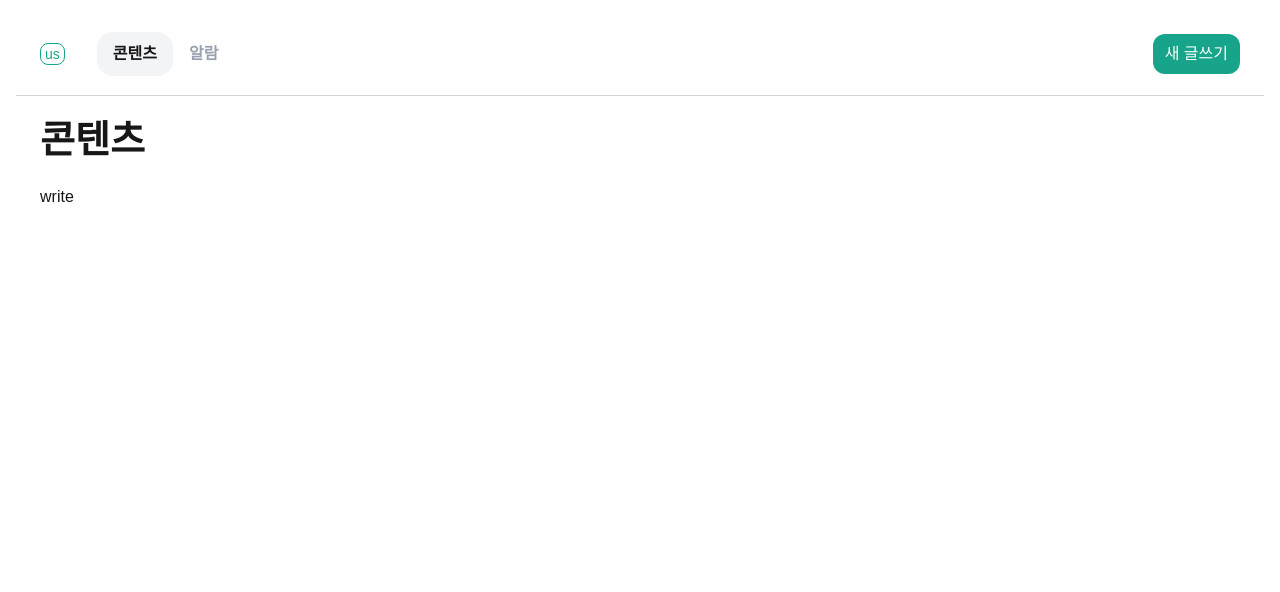
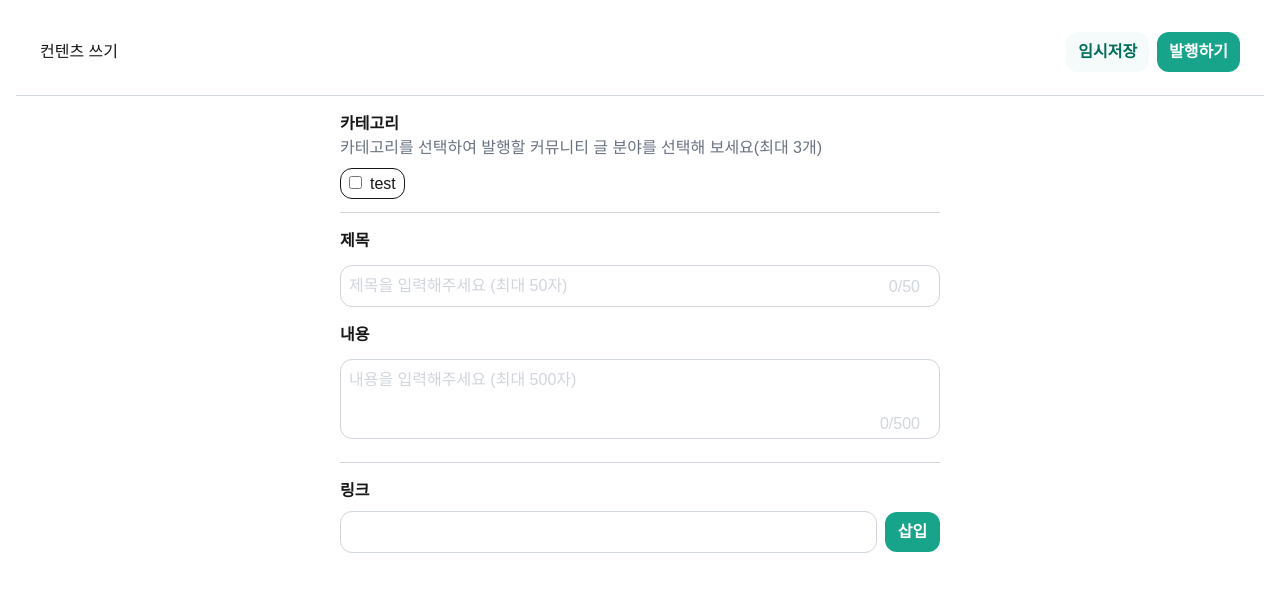
Before and after one commit to tot5s/us-fe-recurit, a Next.js app: page /notice/contents/write in a window 1280 px wide. Shown: the top 592 px of the page. Built offline with nearby package versions, Linux system fonts and the light colour scheme.

Commit message:
콘텐츠 쓰기 ui 진행

```diff
--- a/app/notice/contents/page.tsx
+++ b/app/notice/contents/page.tsx
@@ -45,6 +45,10 @@ export default function Contents() {
 
     return (
         <div>
+
+            <div className="text-[38px] font-bold ">
+                콘텐츠
+            </div>
             <div className="flex items-center justify-end gap-2">
                 <div>
                 <Select val={categoryVal} list={categorys} optOnChange={categoryOnChange} placehorderStr="카테고리"/>
--- a/app/notice/contents/write/page.tsx
+++ b/app/notice/contents/write/page.tsx
@@ -1,7 +1,59 @@
+"use client"
 
 
+import Texts from "@/components/ui/Texts"
+import TextBox from "@/components/ui/TextBox"
+import TextinputBtn from "@/components/ui/TextinputBtn"
+import { useState } from "react"
+import Checkbox from "@/components/ui/Checkbox"
+
 export default function Write() {
+
+    const [urlStr, setUrlStr] = useState('')
+
+
     return (
-        <div>write</div>
+        <div className="space-y-4 w-150 mx-auto">
+            <div>
+                <Checkbox
+                    title={"카테고리"}
+                    discription={
+                        "카테고리를 선택하여 발행할 커뮤니티 글 분야를 선택해 보세요(최대 3개)"
+                    }
+                    list={[
+                        {id: 1, title: '선택'}
+                    ]}
+                />
+            </div>
+            <div className="border-b border-gray-300"></div>
+            <div className="space-y-4">
+                <div>
+                    <Texts title={"제목"} type={"text"} placeholder={"제목을 입력해주세요 (최대 50자)"} limit={50}/>
+                </div>
+                <div>
+                    <TextBox
+                        title={"내용"}
+                        placeholder={"내용을 입력해주세요 (최대 500자)"}
+                        limit={500}
+                        onTextBoxHandler={() => {
+
+                        }}
+                    />
+                </div>
+            </div>
+            <div className="border-b border-gray-300"></div>
+            <div>
+                <TextinputBtn
+                    title={'링크'}
+                    urlStr={urlStr}
+                    onClick={(url:string) => {
+                        setUrlStr(url)
+                    }}
+                    removeClick={(url: string) => {
+                        setUrlStr('')
+                    }}
+                />
+            </div>
+        </div>
     )
 }
--- a/app/notice/layout.tsx
+++ b/app/notice/layout.tsx
@@ -14,11 +14,6 @@ export default function NoticeLayout({children} : {children : React.ReactNode})
         <div className="p-4 space-y-4">
             <Header/>
             <div className="mx-auto max-w-300 space-y-4">
-                <div className="text-[38px] font-bold ">
-                {
-                    pathName?.includes('/contents') ? "콘텐츠" : "알람"
-                }
-                </div>
                 {children}
             </div>
             <Modal/>
--- a/app/notice/setalerts/page.tsx
+++ b/app/notice/setalerts/page.tsx
@@ -27,6 +27,9 @@ export default function SetAlerts() {
 
     return (
         <div className="">
+            <div className="text-[38px] font-bold ">
+                알람
+            </div>
             <div className="py-4">
                  <table className="w-full">
                     <thead className="text-gray-500 border-b border-gray-300 text-center">
--- a/components/common/Header.tsx
+++ b/components/common/Header.tsx
@@ -7,8 +7,12 @@ export default function Header () {
 
     const pathName = usePathname()
 
-    const addNote = () => {
-        console.log('add note')
+    const addNote = (str: string) => {
+        if(str == 'contents') {
+            location.href = '/notice/contents/write'
+        } else if (str == 'alerts') {
+            location.href = '/notice/setalerts/addalert'
+        }
     }
 
 
@@ -22,7 +26,9 @@ export default function Header () {
 
     return (
         <div className="h-20 border-b border-gray-300">
-            <div className="flex items-center justify-between py-4  max-w-300 mx-auto">
+            {
+                !pathName.includes('write') ? (
+                    <div className="flex items-center justify-between py-4  max-w-300 mx-auto">
                  <div className="flex items-center gap-4 space-x-4">
                     <div className="px-1 border rounded-lg text-sm text-[#17A48A]">us</div>
                     <div>
@@ -43,9 +49,33 @@ export default function Header () {
                     </div>
                 </div>
                 <div>
-                    <Button text={'새 글쓰기'} onClick={addNote}/>
+                    <Button text={'새 글쓰기'} onClick={() => {
+                        addNote('contents')
+                    }}/>
                 </div>
             </div>
+                ) : (
+                    <div>
+                        <div className="flex items-center justify-between py-4  max-w-300 mx-auto">
+                        <div className="flex items-center gap-4 space-x-4">
+                            <div>
+                                <button onClick={() => {
+
+                                }}>
+                                    컨텐츠 쓰기
+                                </button>
+                            </div>
+                        </div>
+                        <div className="flex items-center gap-2">
+                            <Button text={'임시저장'} onClick={() => {}} type={'light'}/>
+                            <Button text={'발행하기'} onClick={() => {
+
+                            }}/>
+                        </div>
+                    </div>
+                    </div>
+                )
+            }
         </div>
     )
 }
--- a/components/ui/Button.tsx
+++ b/components/ui/Button.tsx
@@ -1,15 +1,23 @@
 
 
 type ButtonProps = {
+    type?: string;
     text: string;
     onClick: () => void;
     disabled?: boolean;
 };
 
 
-export default function Button({text, onClick, disabled}: ButtonProps){
+export default function Button({type, text, onClick, disabled}: ButtonProps){
+
+    const defaltStyle = "bg-[#17A48A] text-white rounded-xl px-3 py-2 w-full font-semibold"
+
+    const lightStyle = "bg-[#F5FBFA] text-[#006E5A] rounded-xl px-3 py-2 w-full font-semibold"
+
     return (
-        <button onClick={onClick} disabled={disabled} className="bg-[#17A48A] text-white rounded-xl px-3 py-2 w-full">
+        <button onClick={onClick} disabled={disabled} className={
+            type == 'light' ? lightStyle : defaltStyle
+        }>
         {text}
         </button>
     )
--- /dev/null
+++ b/components/ui/Checkbox.tsx
@@ -0,0 +1,29 @@
+
+type CheckboxProps = {
+    title: string,
+    discription: string,
+    list: object[]
+}
+export default function Checkbox ({title, discription, list} : CheckboxProps) {
+
+    return (
+        <div className="space-y-3">
+            <div>
+                <div>
+                    <span className="font-bold">
+                        {title}
+                    </span>
+                </div>
+                <div className="text-gray-500">
+                    {discription}
+                </div>
+            </div>
+           <div>
+                <label htmlFor="tag-1" className="checked:text-green-400 border rounded-xl px-2 py-1.5 ">
+                    <input type="checkbox" className="checked:text-green-600 mr-2" name="tags" id={"tag-1"} />
+                    test
+                </label>
+           </div>
+        </div>
+    )
+}
--- a/components/ui/TextBox.tsx
+++ b/components/ui/TextBox.tsx
@@ -1,20 +1,38 @@
+import { useState } from "react";
 
 
 type TextBoxProps = {
-    type: string,
-    placeholder?: string,
-    title?: string,
 
+    placeholder?: string;
+    title?: string;
+    limit?: number
+    onTextBoxHandler: (str: string) => void
 }
 
-export default function TextBox({type, placeholder, title}: TextBoxProps) {
+export default function TextBox({placeholder, title, limit, onTextBoxHandler}: TextBoxProps) {
 
+    const [str, setStr] = useState(0)
     return (
-        <div>
-            <span>
-                {title}
-            </span>
-            <input type={type} placeholder={placeholder}/>
+        <div className="space-y-3">
+           <div>
+                <span className="font-bold">
+                    {title}
+                </span>
+           </div>
+            <div className="relative">
+                <textarea
+                className="border border-gray-300 rounded-xl p-2 w-full placeholder:text-gray-300 resize-none h-20"
+                placeholder={placeholder}
+                maxLength={limit}
+                onChange={(e) => {
+                    setStr(e.target.value.length)
+                    onTextBoxHandler(e.target.value)
+                }}
+                />
+                <div className="text-gray-300 absolute bottom-2.5 right-5">
+                    {str}/{limit}
+                </div>
+            </div>
         </div>
     )
 }
--- /dev/null
+++ b/components/ui/TextinputBtn.tsx
@@ -0,0 +1,59 @@
+"use client"
+
+import { useState } from "react";
+
+
+type TextInputBtnProps ={
+    title: string;
+    onClick: (str: string) => void;
+    removeClick: (string: string) => void;
+    urlStr: string;
+}
+
+export default function TextinputBtn({title, onClick, removeClick, urlStr} : TextInputBtnProps) {
+
+    const [urlText, setUrlText] = useState('')
+    const addText = () => {
+        onClick(urlText)
+    }
+
+    const removeHandler = () => {
+        setUrlText('')
+        removeClick('')
+    }
+    return (
+        <div className="w-full space-y-2">
+            <div>
+                <span className="font-bold">
+                    {title}
+                </span>
+            </div>
+            <div className="flex items-center gap-2">
+
+                <input readOnly={urlStr !== '' } className={urlStr == '' ? "w-full border border-gray-300 rounded-xl p-2" : "w-full border border-gray-300 rounded-xl p-2 bg-gray-100 text-gray-300"} type="text" onChange={(e) => {
+                    setUrlText(e.target.value)
+                }}/>
+                <div className="w-15 text-center bg-[#17A48A] text-white rounded-xl p-2 font-semibold">
+                    <button className="" onClick={() => {
+                        addText()
+                    }}>
+                        삽입
+                </button>
+                </div>
+            </div>
+           {
+            urlStr && (
+            <div className="relative">
+                <div className="border border-gray-300 bg-gray-100 p-2 rounded-xl">
+                    {urlStr}
+                </div>
+                <div className="absolute top-2 right-5">
+                    <button onClick={removeHandler}>x</button>
+                </div>
+            </div>
+            )
+           }
+        </div>
+    )
+
+}
--- a/components/ui/Texts.tsx
+++ b/components/ui/Texts.tsx
@@ -1,11 +1,16 @@
+import { useState } from "react";
 
 type TextsProps = {
-    type: string,
-    placeholder: string,
-    title: string
+    type: string;
+    placeholder: string;
+    title: string;
+    limit: number;
+    onTextHandler: (str:string) => void
 }
 
-export default function Texts({type, placeholder, title}: TextsProps) {
+export default function Texts({type, placeholder, title, limit, onTextHandler}: TextsProps) {
+
+    const [str, setStr] = useState(0)
 
     return (
         <div className="space-y-3">
@@ -14,8 +19,19 @@ export default function Texts({type, placeholder, title}: TextsProps) {
                     {title}
                 </span>
            </div>
-            <div>
-                <input className="border border-gray-300 rounded-xl p-2 w-full placeholder:text-gray-300" type={type} placeholder={placeholder}/>
+            <div className="relative">
+                <input
+                    className="border border-gray-300 rounded-xl p-2 w-full placeholder:text-gray-300"
+                    type={type}
+                    placeholder={placeholder}
+                    onChange={(e) => {
+                        setStr(e.target.value.length)
+                        onTextHandler(e.target.value)
+                    }}
+                />
+                <div className="text-gray-300 absolute top-2.5 right-5">
+                    {str}/{limit}
+                </div>
             </div>
         </div>
     )
```
Also changed, not shown: components/ui/Files.tsx (deleted).
